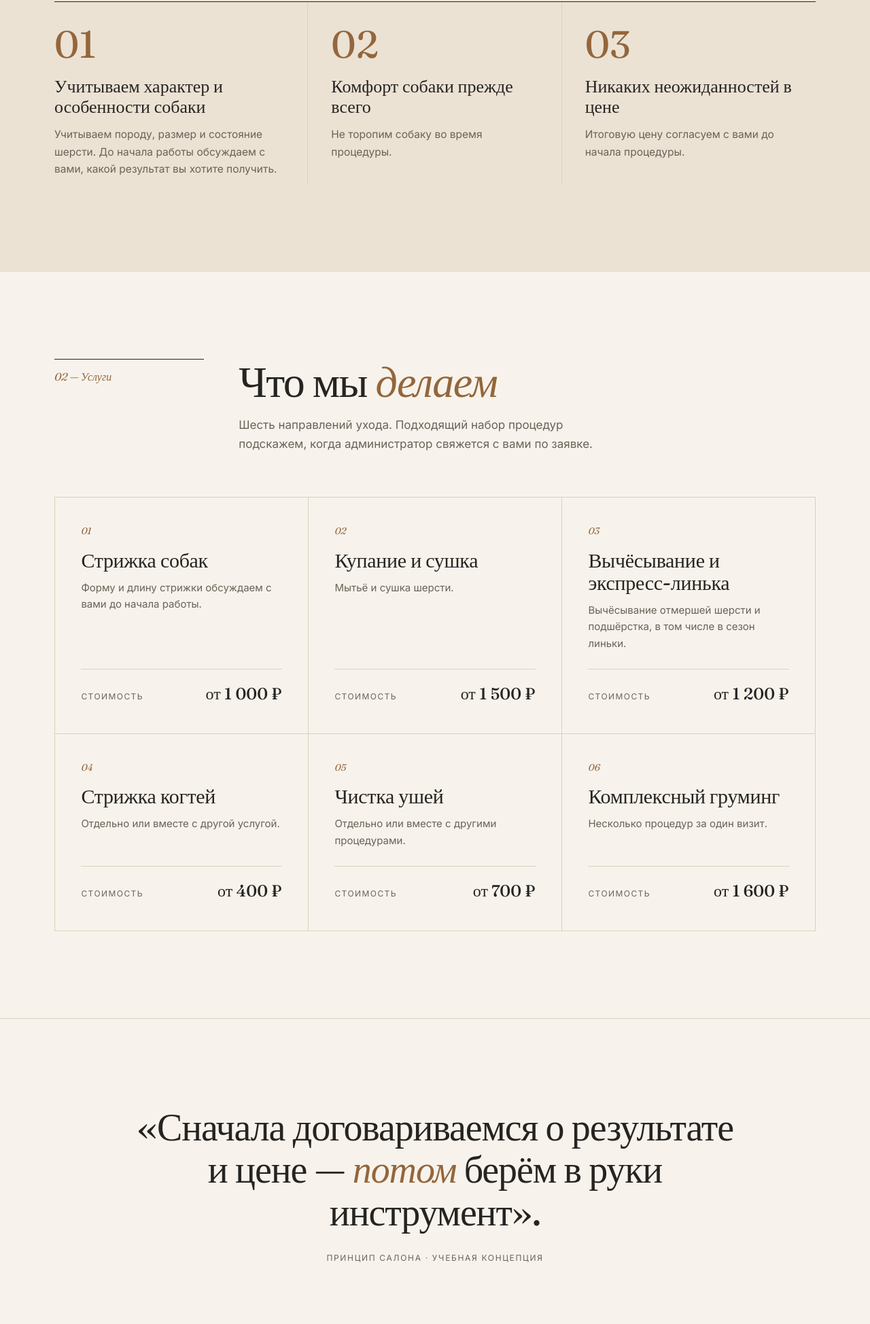
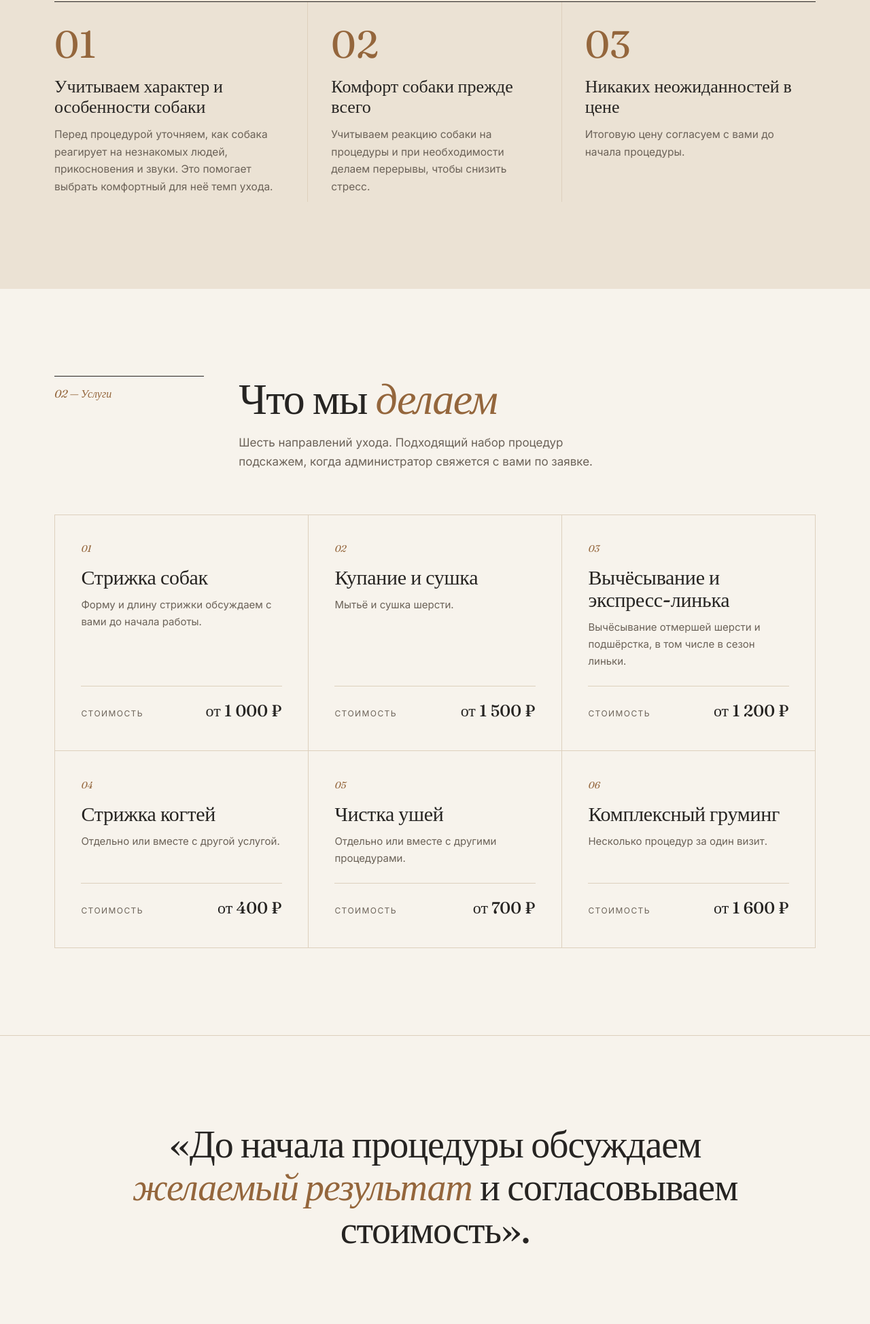
Before and after one commit to Giuly111/lapa-lux, a plain HTML site: page index.html in a window 1280 px wide. Shown: the part 1312-3260 px from the top of the page at 68% size. Drawn offline with Linux system fonts and the light colour scheme.

Commit message:
Тексты карточек 01–02, цитата без подписи, заголовок и пояснение блока записи

```diff
--- a/index.html
+++ b/index.html
@@ -246,12 +246,12 @@ footer{background:var(--ink);color:#cfc7ba;padding:clamp(48px,6vw,72px) 0 90px;f
     <div class="pr rv">
       <div class="n">01</div>
       <h3>Учитываем характер и особенности собаки</h3>
-      <p>Учитываем породу, размер и состояние шерсти. До начала работы обсуждаем с вами, какой результат вы хотите получить.</p>
+      <p>Перед процедурой уточняем, как собака реагирует на незнакомых людей, прикосновения и звуки. Это помогает выбрать комфортный для неё темп ухода.</p>
     </div>
     <div class="pr rv">
       <div class="n">02</div>
       <h3>Комфорт собаки прежде всего</h3>
-      <p>Не торопим собаку во время процедуры.</p>
+      <p>Учитываем реакцию собаки на процедуры и при необходимости делаем перерывы, чтобы снизить стресс.</p>
     </div>
     <div class="pr rv">
       <div class="n">03</div>
@@ -312,8 +312,7 @@ footer{background:var(--ink);color:#cfc7ba;padding:clamp(48px,6vw,72px) 0 90px;f
 
 <!-- ================= ПРИНЦИП ================= -->
 <section class="pull rv"><div class="wrap">
-  <blockquote>«Сначала договариваемся о&nbsp;результате и&nbsp;цене — <em>потом</em> берём в&nbsp;руки инструмент».</blockquote>
-  <cite>Принцип салона · учебная концепция</cite>
+  <blockquote>«До&nbsp;начала процедуры обсуждаем <em>желаемый результат</em> и&nbsp;согласовываем стоимость».</blockquote>
 </div></section>
 
 <!-- ================= ГАЛЕРЕЯ ================= -->
@@ -397,8 +396,8 @@ footer{background:var(--ink);color:#cfc7ba;padding:clamp(48px,6vw,72px) 0 90px;f
 <section class="book" id="book"><div class="wrap book-grid">
   <div>
     <div class="kicker rv">Запись в салон</div>
-    <h2 class="serif rv" style="font-weight:500;font-size:clamp(34px,5vw,60px);line-height:1.02;letter-spacing:-.025em">Расскажите о&nbsp;вашей <em style="color:var(--caramel);font-weight:400">собаке</em></h2>
-    <p class="rv" style="color:var(--muted);margin-top:18px;max-width:440px">После заявки администратор свяжется с вами, уточнит детали и подтвердит запись.</p>
+    <h2 class="serif rv" style="font-weight:500;font-size:clamp(34px,5vw,60px);line-height:1.02;letter-spacing:-.025em">Оставьте заявку на&nbsp;<em style="color:var(--caramel);font-weight:400">груминг</em></h2>
+    <p class="rv" style="color:var(--muted);margin-top:18px;max-width:440px">Укажите породу собаки, выберите услугу и удобное время. Это учебная форма для проверки сайта — реальная запись в салон не осуществляется.</p>
   </div>
 
   <!-- Учебная версия с работающей формой (на время проверки задания).
```
